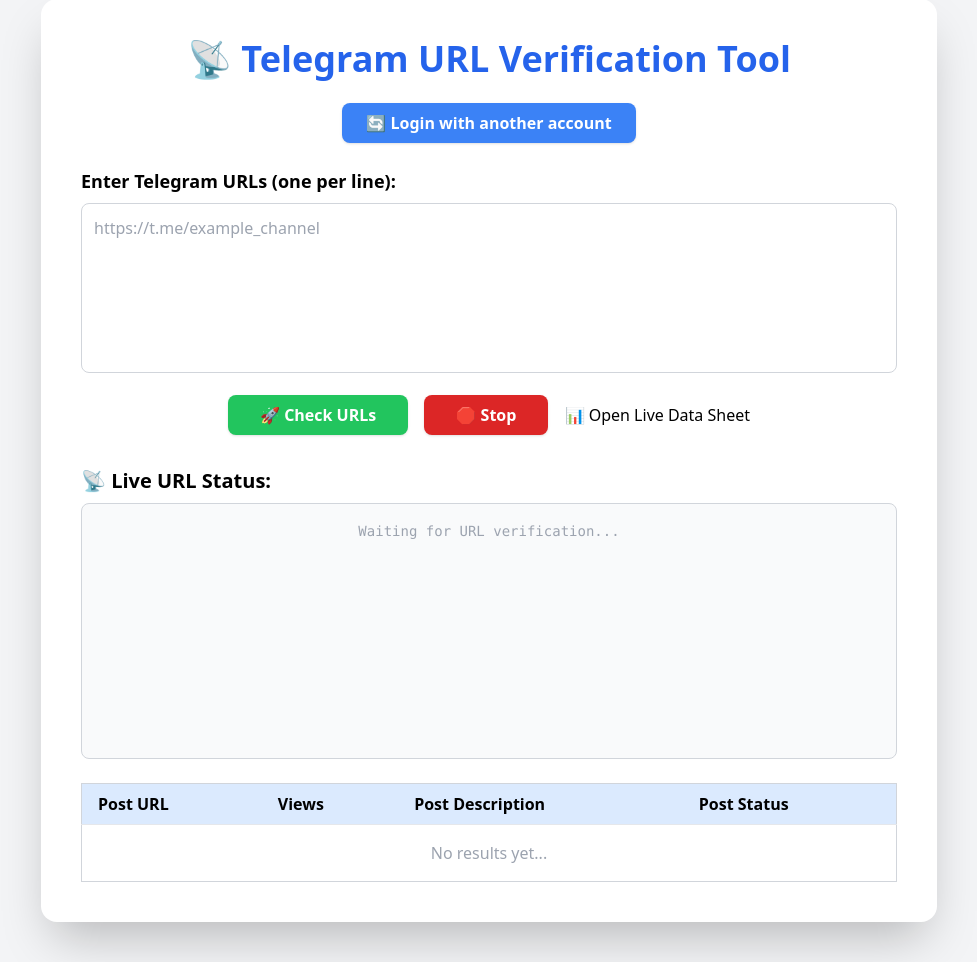
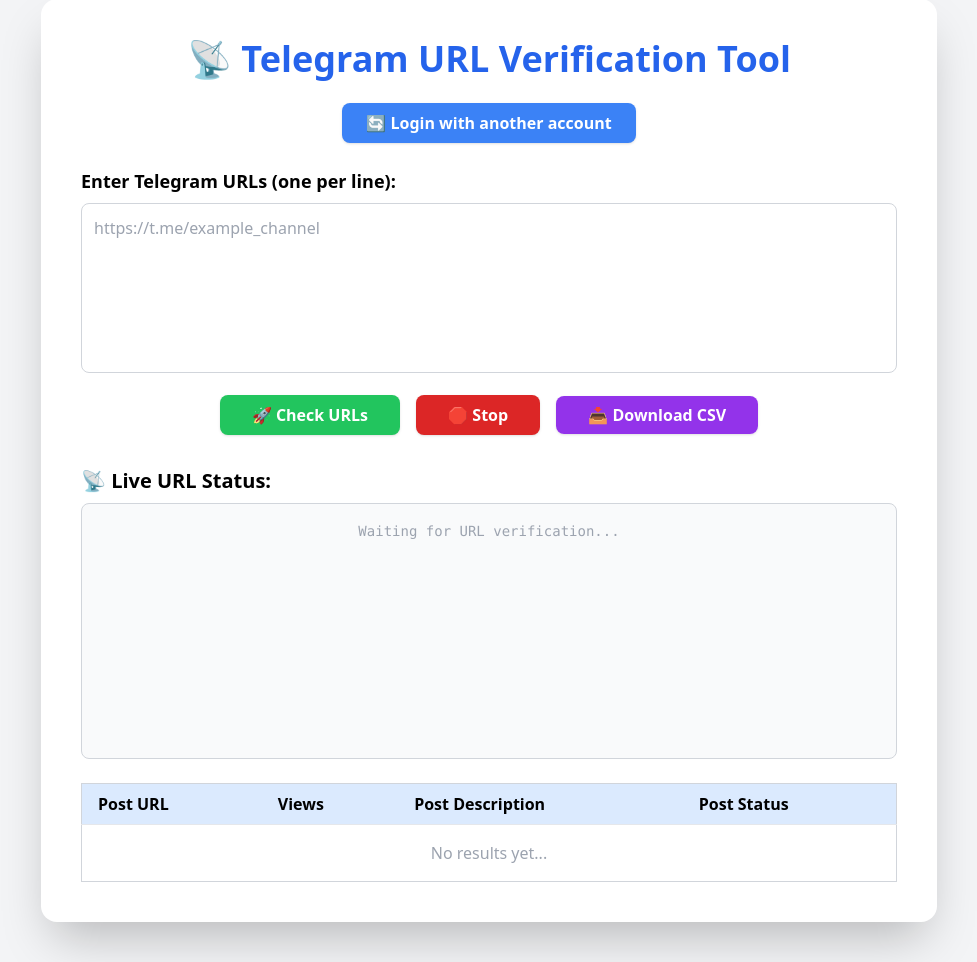
Before and after one commit to AadilMalik865/Telegram_Verification, a Flask app: page /index in a window 1280 px wide. Shown: the part 41-1003 px from the top of the page, without its empty margins (151-1128 px from the left). Run offline with Flask 3, Linux system fonts and the light colour scheme; the visitor is signed in with stand-in values (Sample User, id 1); data that the repository does not hold is empty; parts of the project's set-up code (start-up, migrations or seed data) failed here and were passed over; some libraries are stand-ins or nearby versions.

Commit message:
Update download button to dynamic CSV download

```diff
--- a/templates/index.html
+++ b/templates/index.html
@@ -39,10 +39,10 @@
       </button>
 
       <!-- UPDATED: download button no longer hardcoded -->
-      <a href="https://docs.google.com/spreadsheets/d/1Zq4CdKa2vPODiL-cfxaFmzYvP4gXP-DsLFx5hOnAf5g/edit?usp=sharing" target="_blank">
-          <button>
-              📊 Open Live Data Sheet
-          </button>
+      <a href="#"
+        id="downloadBtn" type="button"
+        class="bg-purple-600 hover:bg-purple-700 text-white font-semibold py-2 px-8 rounded-lg shadow">
+        📥 Download CSV
       </a>
     </div>
   </form>
```
